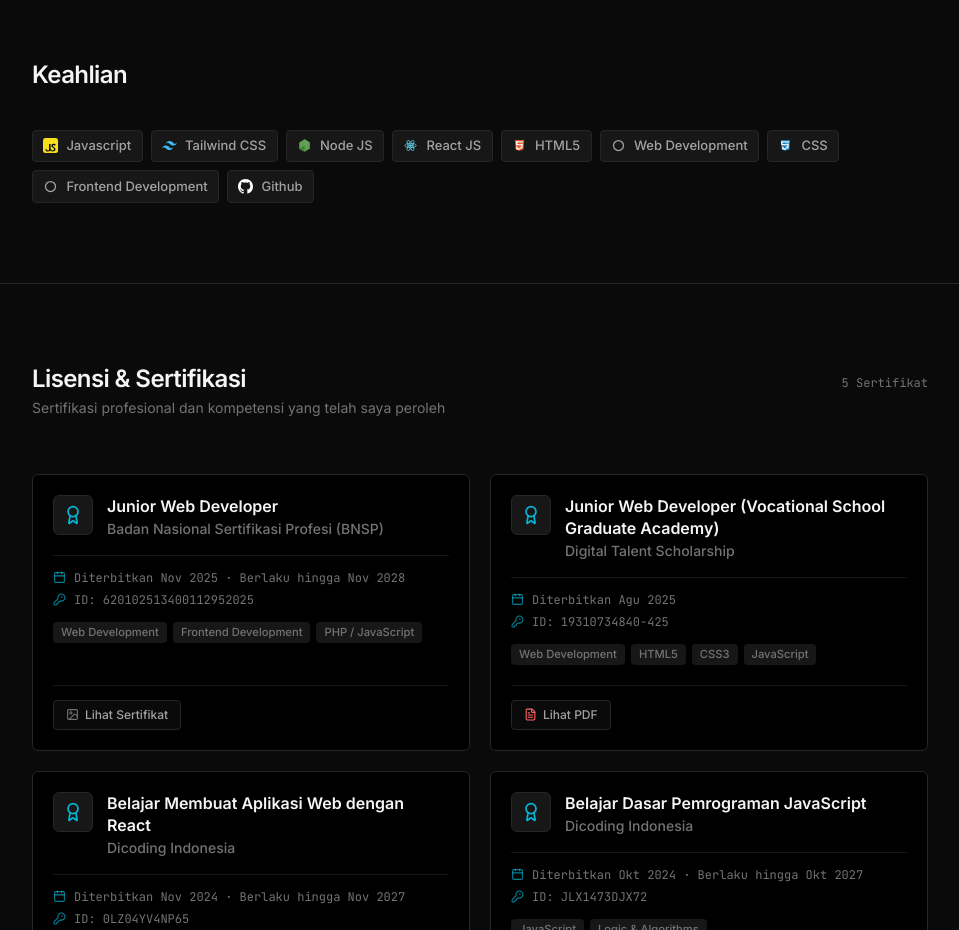
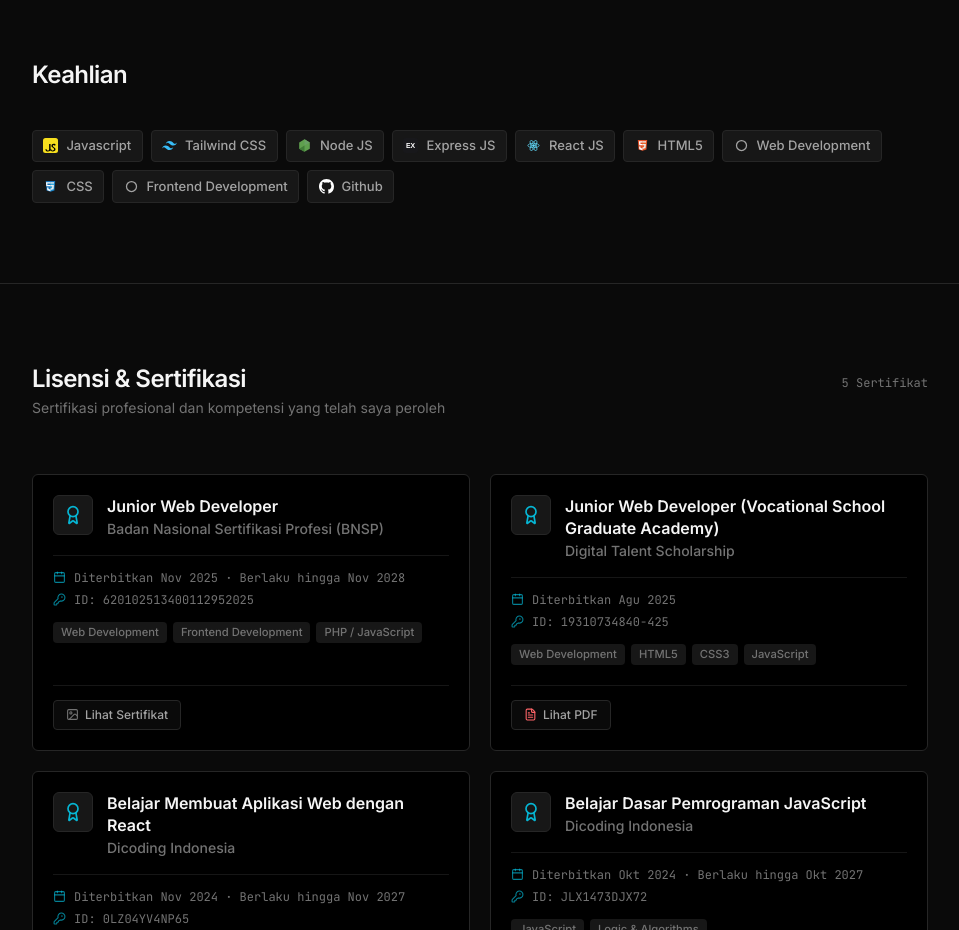
Before and after one commit to azmiiaf/portofolio, a React (Vite) app: page / in a window 1280 px wide. Shown: the part 1280-2210 px from the top of the page, without its empty margins (160-1119 px from the left). Built offline with nearby package versions, Linux system fonts and the light colour scheme.

Commit message:
feat: add Express JS to skills section

```diff
--- a/src/components/Skills/Skills.jsx
+++ b/src/components/Skills/Skills.jsx
@@ -5,6 +5,7 @@ const SKILLS = [
   { label: 'Javascript', icon: 'JavaScript' },
   { label: 'Tailwind CSS', icon: 'Tailwind CSS' },
   { label: 'Node JS', icon: 'Node.js' },
+  { label: 'Express JS', icon: 'Express.js' },
   { label: 'React JS', icon: 'React.js' },
   { label: 'HTML5', icon: 'HTML5' },
   { label: 'Web Development', icon: 'Web Development' },
```
